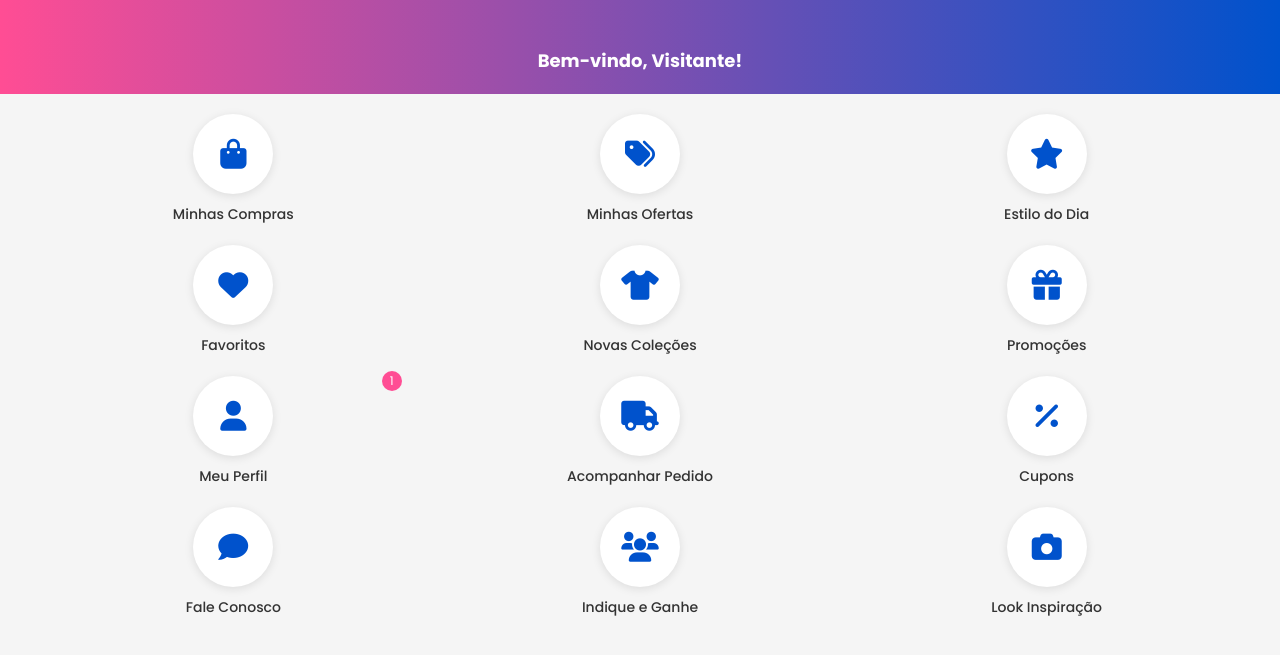
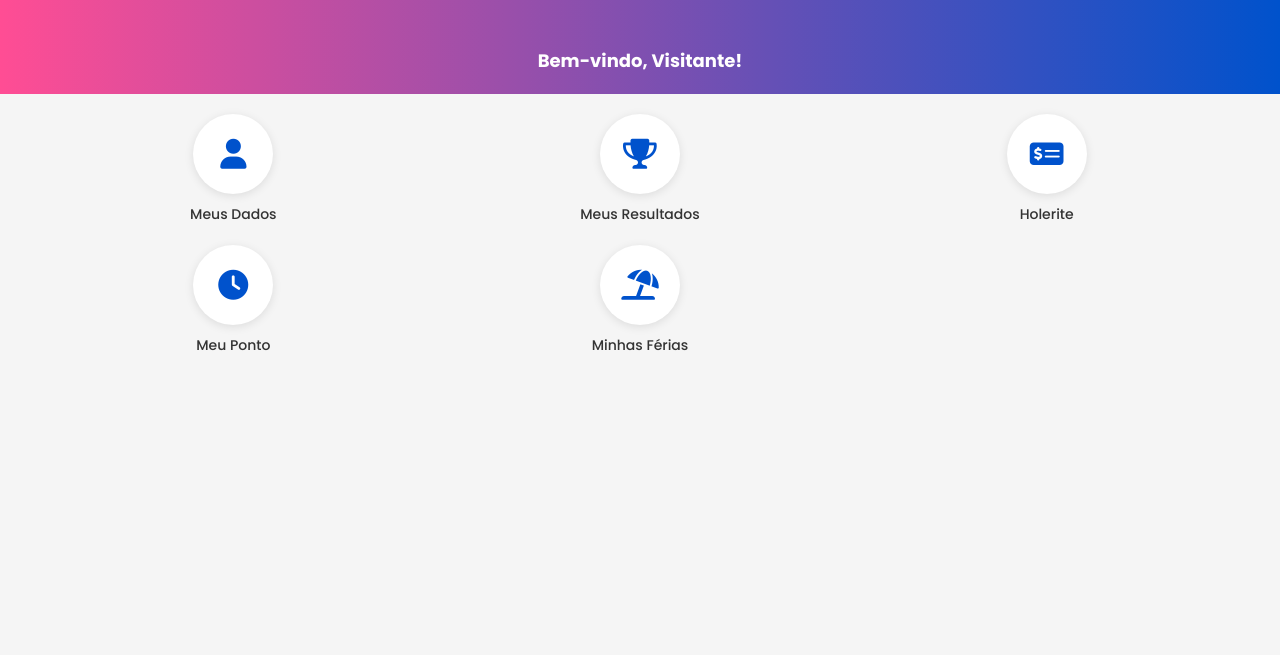
Before and after one commit to RyannBreston/RyannBreston, a plain HTML site: page index.html in a window 1280 px wide. Shown: the part 43-698 px from the top of the page. Drawn offline with Linux system fonts and the light colour scheme.

Commit message:
index.html

```diff
--- a/index.html
+++ b/index.html
@@ -19,84 +19,37 @@
     <main>
         <section class="icon-grid">
             <!-- Linha 1 -->
-            <a href="minhas-compras.html" class="icon-item">
+            <a href="meus-dados.html" class="icon-item">
                 <div class="icon-circle">
-                    <i class="fas fa-shopping-bag"></i>
+                    <i class="fas fa-user"></i>
                 </div>
-                <p>Minhas Compras</p>
+                <p>Meus Dados</p>
             </a>
-            <a href="minhas-ofertas.html" class="icon-item">
+            <a href="meus-resultados.html" class="icon-item">
                 <div class="icon-circle">
-                    <i class="fas fa-tags"></i>
+                    <i class="fas fa-trophy"></i>
                 </div>
-                <p>Minhas Ofertas</p>
+                <p>Meus Resultados</p>
             </a>
-            <a href="estilo-do-dia.html" class="icon-item">
+            <a href="holerite.html" class="icon-item">
                 <div class="icon-circle">
-                    <i class="fas fa-star"></i>
+                    <i class="fas fa-money-check-alt"></i>
                 </div>
-                <p>Estilo do Dia</p>
+                <p>Holerite</p>
             </a>
 
             <!-- Linha 2 -->
-            <a href="favoritos.html" class="icon-item">
+            <a href="meu-ponto.html" class="icon-item">
                 <div class="icon-circle">
-                    <i class="fas fa-heart"></i>
+                    <i class="fas fa-clock"></i>
                 </div>
-                <p>Favoritos</p>
+                <p>Meu Ponto</p>
             </a>
-            <a href="novas-colecoes.html" class="icon-item">
+            <a href="minhas-ferias.html" class="icon-item">
                 <div class="icon-circle">
-                    <i class="fas fa-tshirt"></i>
+                    <i class="fas fa-umbrella-beach"></i>
                 </div>
-                <p>Novas Coleções</p>
-            </a>
-            <a href="promocoes.html" class="icon-item">
-                <div class="icon-circle">
-                    <i class="fas fa-gift"></i>
-                </div>
-                <p>Promoções</p>
-            </a>
-
-            <!-- Linha 3 -->
-            <a href="meu-perfil.html" class="icon-item">
-                <div class="icon-circle">
-                    <i class="fas fa-user"></i>
-                </div>
-                <span class="badge">1</span>
-                <p>Meu Perfil</p>
-            </a>
-            <a href="acompanhar-pedido.html" class="icon-item">
-                <div class="icon-circle">
-                    <i class="fas fa-truck"></i>
-                </div>
-                <p>Acompanhar Pedido</p>
-            </a>
-            <a href="cupons.html" class="icon-item">
-                <div class="icon-circle">
-                    <i class="fas fa-percentage"></i>
-                </div>
-                <p>Cupons</p>
-            </a>
-
-            <!-- Linha 4 -->
-            <a href="fale-conosco.html" class="icon-item">
-                <div class="icon-circle">
-                    <i class="fas fa-comment"></i>
-                </div>
-                <p>Fale Conosco</p>
-            </a>
-            <a href="indique-e-ganhe.html" class="icon-item">
-                <div class="icon-circle">
-                    <i class="fas fa-users"></i>
-                </div>
-                <p>Indique e Ganhe</p>
-            </a>
-            <a href="look-inspiracao.html" class="icon-item">
-                <div class="icon-circle">
-                    <i class="fas fa-camera"></i>
-                </div>
-                <p>Look Inspiração</p>
+                <p>Minhas Férias</p>
             </a>
         </section>
     </main>
```
